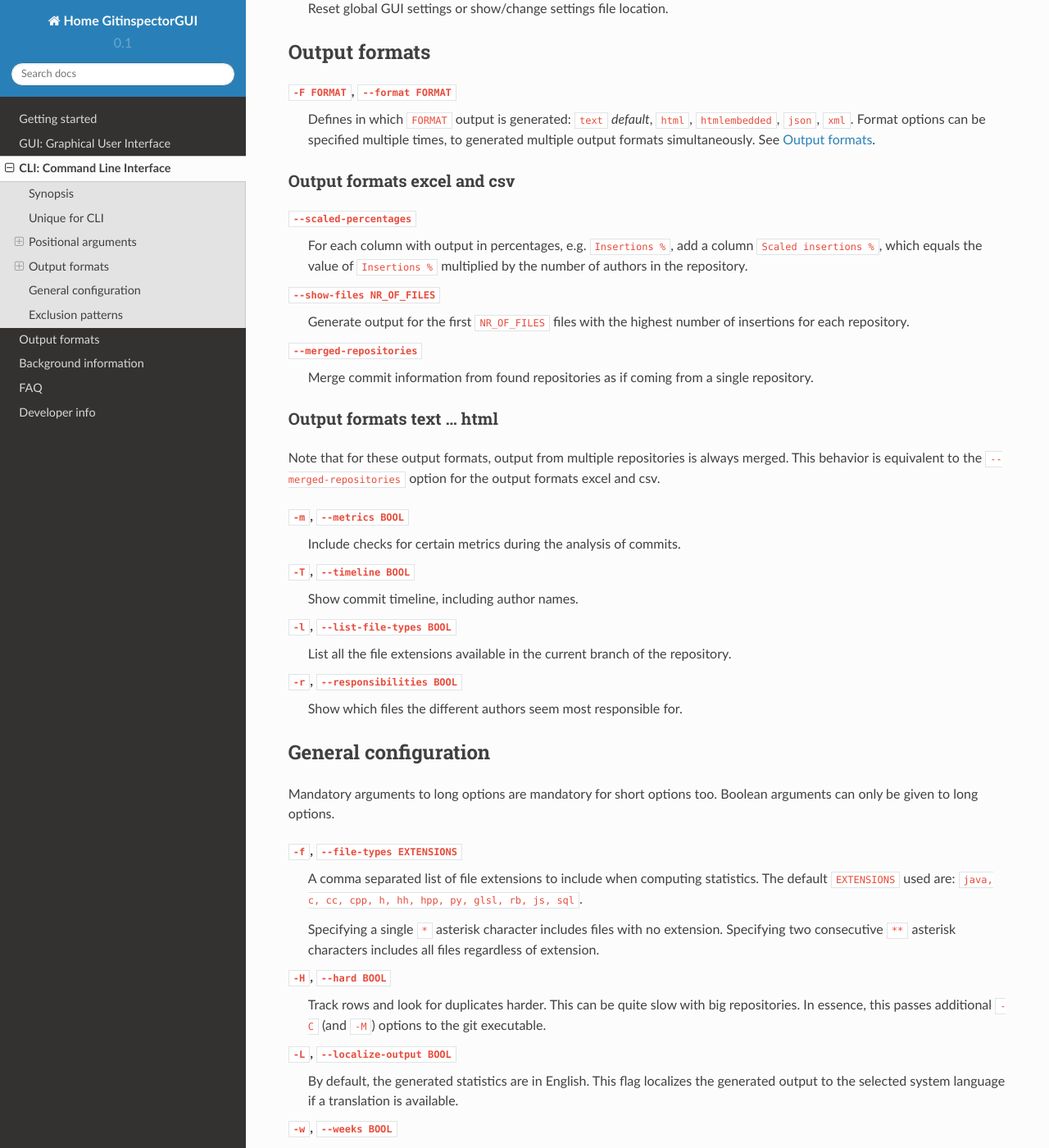
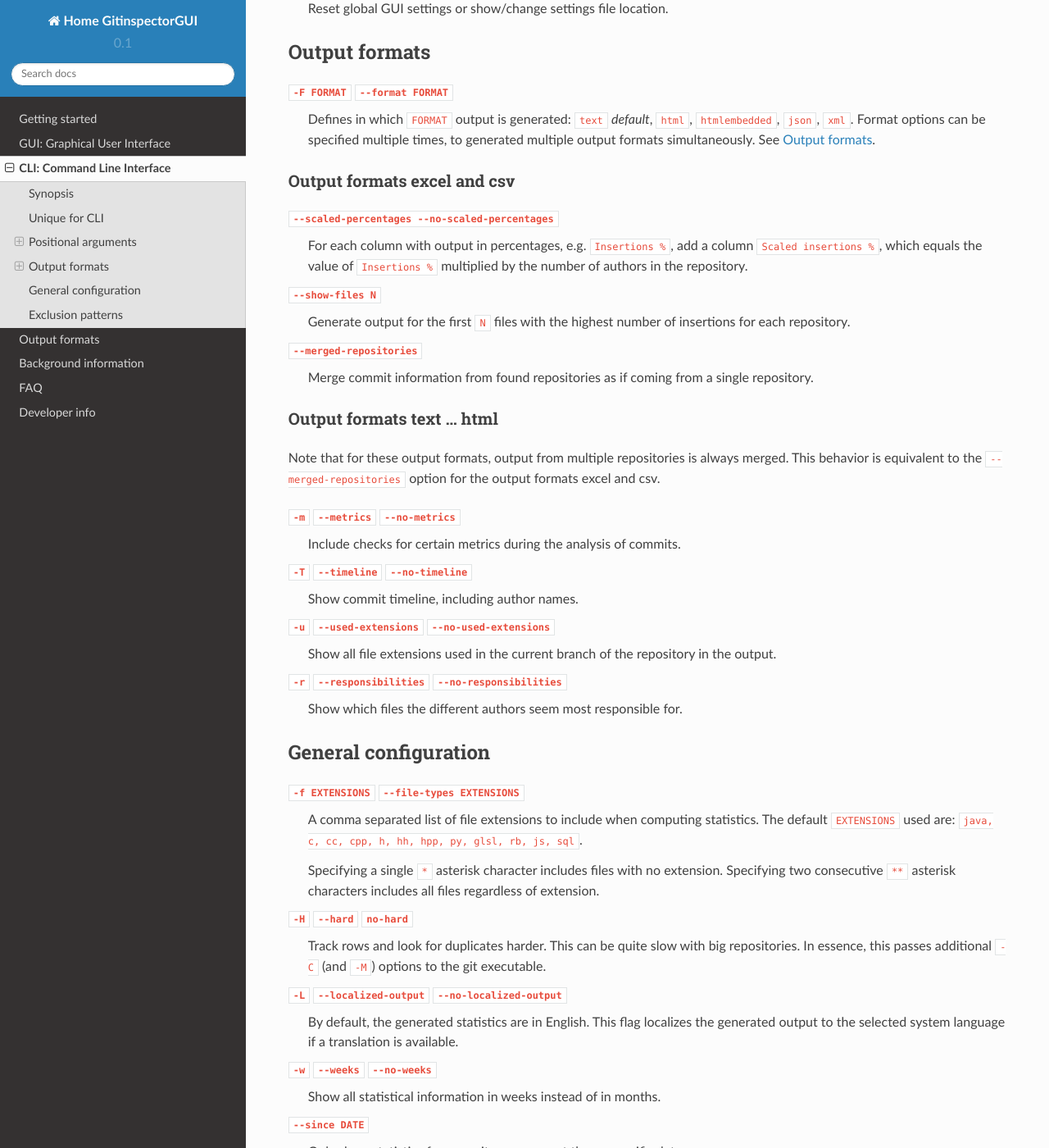
Before and after one commit to davbeek/gitinspectorgui-rtd, a Sphinx documentation site: the page built from docs/source/cli.rst, in a window 1280 px wide and 1400 px high, scrolled down 2692 px. Shown: the whole window at 82% size. Built offline with Sphinx 7.4.7 and the Read the Docs theme 2.0.0, drawn with Linux system fonts in a browser that asks for light colours; some of the changed text lies outside the part shown.

Commit message:
Many improvements to CLI help

```diff
--- a/docs/source/cli.rst
+++ b/docs/source/cli.rst
@@ -22,7 +22,7 @@ Synopsis
 
 Unique for CLI
 --------------
-``-h``, ``--help``
+``-h`` ``--help``
   Display help and exit.
 
 ``--version``
@@ -59,29 +59,29 @@ repo
 
   Analyze the repository in ``REPOPATH``. Functionality identical to GUI.
 
-``-f {pre,post,none}``, ``--fix {pre,post,none}``
+``-f {pre,post,none}`` ``--fix {pre,post,none}``
 
   * ``-f pre`` output file name is ``REPONAME_FILEBASE``.
   * ``-f post`` output file name is ``FILEBASE_REPONAME``.
   * ``-f none`` output file name is ``FILEBASE``.
 
-``-o FILE_BASE``, ``--output FILE_BASE``
+``-o FILE_BASE`` ``--output FILE_BASE``
   The output filename, without extension and without parents is ``FILE_BASE``.
   Default: ``gitinspect``.
 
 folder
 ^^^^^^
 ``folder``
-  ``[-h --help] [-o --output FILE_BASE] [-d --depth N] [-m --multiple-output-files] PATH``
+  ``[-h --help] [-o --output FILEBASE] [-d --depth N] [-m --multiple-output-files] PATH``
 
   Analyze all repositories found in folder ``PATH``. Functionality identical to
   GUI.
 
-``-o FILE_BASE``, ``--output FILE_BASE``
-  The output filename, without extension and without parents is ``FILE_BASE``.
+``-o FILEBASE`` ``--output FILEBASE``
+  The output filename, without extension and without parents is ``FILEBASE``.
   Default: ``gitinspect``.
 
-``-d N``, ``--depth N``
+``-d N`` ``--depth N``
   Positive integer value that represents the number of levels of subfolders
   that is searched for repositories, *default* ``5``. For depth ``1``, only
   the repository in ``PATH``, if present, is analysed.
@@ -118,7 +118,7 @@ urls
   ``[-h --help] [-o --output PATH] URLS``
   Download and analyze repositories specified via URLS.
 
-``-o PATH``, ``--output PATH``
+``-o PATH`` ``--output PATH``
   Output file path without extension is ``PATH``. Default: generate output in
   the file named ``gitinspect`` in the current directory.
 
@@ -134,7 +134,7 @@ Output formats
 .. ``checkout_tag TAG_ID``
 ..   Checkout tag ``TAG_ID`` for all repositories found in ``input_folder``.
 
-``-F FORMAT``, ``--format FORMAT``
+``-F FORMAT`` ``--format FORMAT``
   Defines in which ``FORMAT`` output is generated: ``text`` *default*, ``html``,
   ``htmlembedded``, ``json``, ``xml``. Format options can be specified multiple
   times, to generated multiple output formats simultaneously. See
@@ -142,13 +142,13 @@ Output formats
 
 Output formats excel and csv
 ^^^^^^^^^^^^^^^^^^^^^^^^^^^^
-``--scaled-percentages``
+``--scaled-percentages --no-scaled-percentages``
   For each column with output in percentages, e.g. ``Insertions %``, add a
   column ``Scaled insertions %``, which equals the value of ``Insertions %``
   multiplied by the number of authors in the repository.
 
-``--show-files NR_OF_FILES``
-  Generate output for the first ``NR_OF_FILES`` files with the highest number of
+``--show-files N``
+  Generate output for the first ``N`` files with the highest number of
   insertions for each repository.
 
 ``--merged-repositories``
@@ -161,26 +161,23 @@ Note that for these output formats, output from multiple repositories is always
 merged. This behavior is equivalent to the ``--merged-repositories`` option for
 the output formats excel and csv.
 
-``-m``,  ``--metrics BOOL``
+``-m``  ``--metrics`` ``--no-metrics``
   Include checks for certain metrics during the analysis of commits.
 
-``-T``, ``--timeline BOOL``
+``-T`` ``--timeline`` ``--no-timeline``
   Show commit timeline, including author names.
 
-``-l``, ``--list-file-types BOOL``
-  List all the file extensions available in the current branch of the
-  repository.
+``-u`` ``--used-extensions`` ``--no-used-extensions``
+  Show all file extensions used in the current branch of the
+  repository in the output.
 
-``-r``,  ``--responsibilities BOOL``
+``-r``  ``--responsibilities`` ``--no-responsibilities``
   Show which files the different authors seem most responsible for.
 
 
 General configuration
 ---------------------
-Mandatory arguments to long options are mandatory for short options too. Boolean
-arguments can only be given to long options.
-
-``-f``, ``--file-types EXTENSIONS``
+``-f EXTENSIONS`` ``--file-types EXTENSIONS``
   A comma separated list of file extensions to include when computing
   statistics. The default ``EXTENSIONS`` used are: ``java, c, cc, cpp, h, hh,
   hpp, py, glsl, rb, js, sql``.
@@ -189,15 +186,15 @@ arguments can only be given to long options.
   Specifying two consecutive ``**`` asterisk characters includes all files
   regardless of extension.
 
-``-H``, ``--hard BOOL``
+``-H`` ``--hard`` ``no-hard``
   .. include:: opt-hard.inc
 
-``-L``, ``--localize-output BOOL``
+``-L`` ``--localized-output`` ``--no-localized-output``
   By default, the generated statistics are in English. This flag localizes the
   generated output to the selected system language if a translation is
   available.
 
-``-w``, ``--weeks BOOL``
+``-w`` ``--weeks`` ``--no-weeks``
   Show all statistical information in weeks instead of in months.
 
 ``--since DATE``
```
Also changed, not shown: other parts of docs/source/cli.rst (+6 -6 lines).
